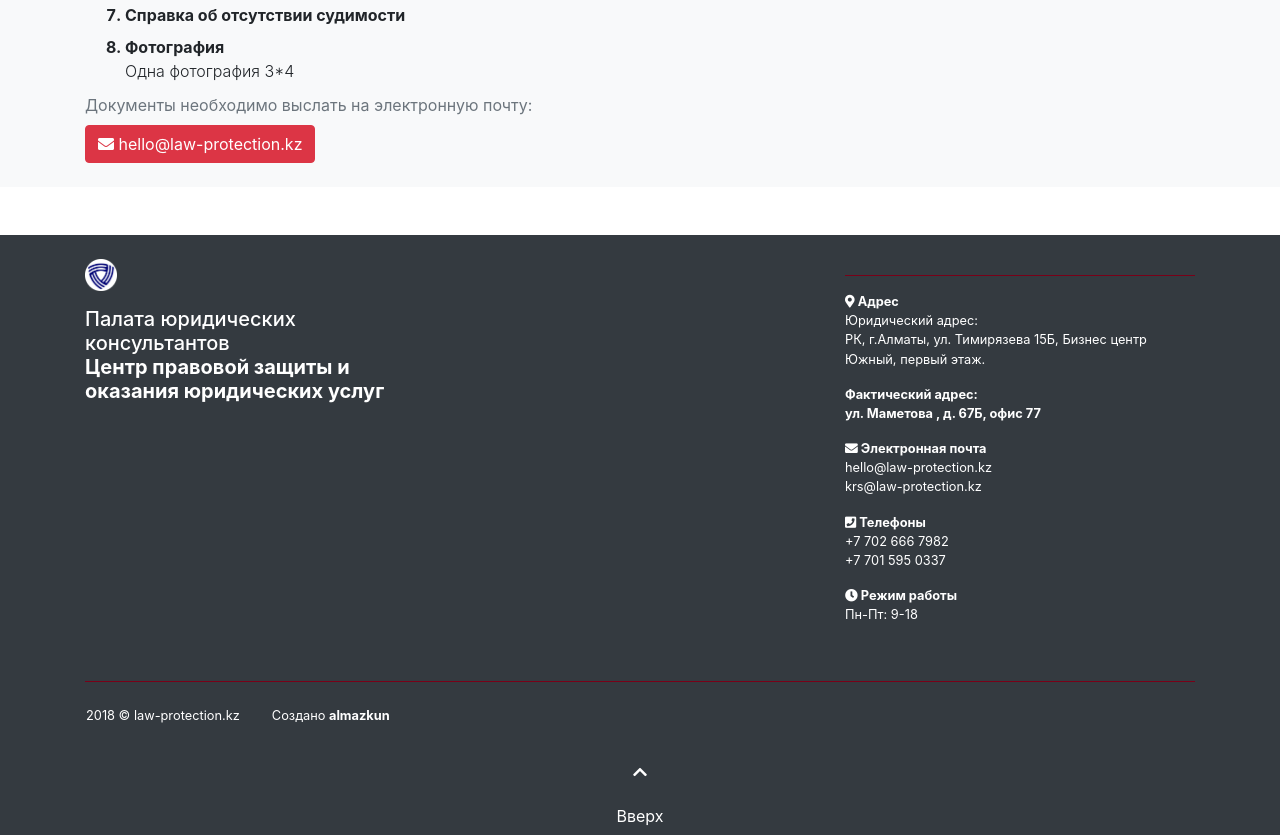
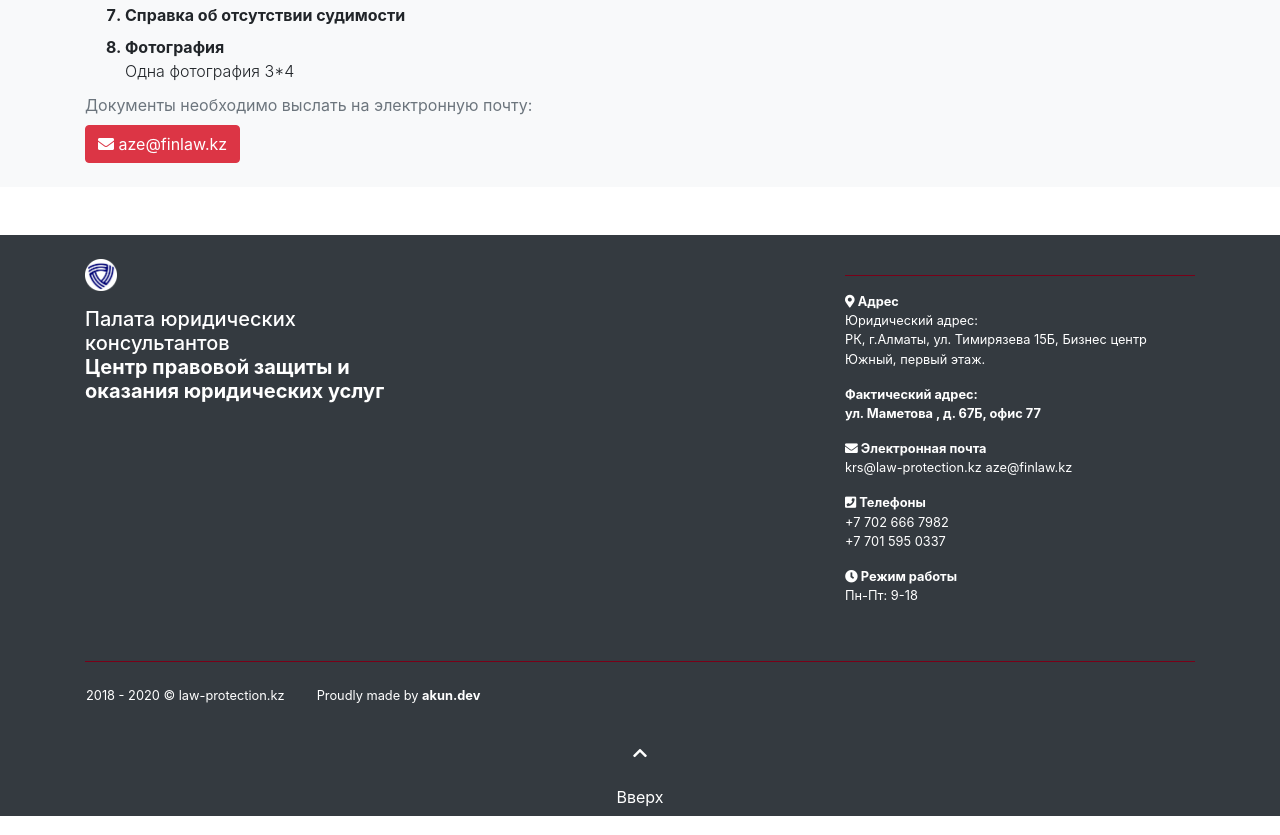
Before and after one commit to law-protectiondotkz/law-protectiondotkz.github.io, a plain HTML site: page index.html in a window 1280 px wide. Shown: the part 1833-2668 px from the top of the page. Drawn offline with nearby package versions, Linux system fonts and the light colour scheme.

Commit message:
Changed email address

```diff
--- a/index.html
+++ b/index.html
@@ -180,7 +180,7 @@
                                 <div class="btn btn-danger">
                                     <a href="mailto:hello@law-protection">
                                         <i class="fas fa-envelope" aria-hidden="true"></i>
-                                        hello@law-protection.kz
+                                        aze@finlaw.kz
                                     </a>
                                 </div>
                             </div>
@@ -220,8 +220,8 @@
                         <p class="font-weight-bold">Фактический адрес: <br/>ул. Маметова , д. 67Б, офис 77</p>
 
                         <p><strong><i class="fas fa-envelope" aria-hidden="true"></i> Электронная почта</strong><br/>
-                            <a href="mailto:hello@law-protection">hello@law-protection.kz</a><br/>
                             <a href="mailto:krs@law-protection.kz">krs@law-protection.kz</a>
+                            <a href="mailto:aze@finlaw.kz">aze@finlaw.kz</a><br/>
                         </p>
 
                         <p><strong><i class="fas fa-phone-square" aria-hidden="true"></i> Телефоны</strong><br/>
@@ -236,8 +236,8 @@
                 <hr class="bg-dred"/>
                 <div class="row">
 
-                    <div class="nav-item"><a href="http://law-protection.kz" class="nav-link">2018 © law-protection.kz</a></div>
-                    <div class="nav-item"><a href="https://almazkun.github.io" class="nav-link">Создано <strong>almazkun</strong></a></div>
+                    <div class="nav-item"><a href="http://law-protection.kz" class="nav-link">2018 - 2020 © law-protection.kz</a></div>
+                    <div class="nav-item"><a href="https://akun.dev" class="nav-link">Proudly made by <strong>akun.dev</strong></a></div>
                 </div>
                 <a class="text-white" href="#"><div class="btn btn-block"><i class="fas fa-chevron-up py-4"></i><br/>Вверх</div></a>
             </div>
```
